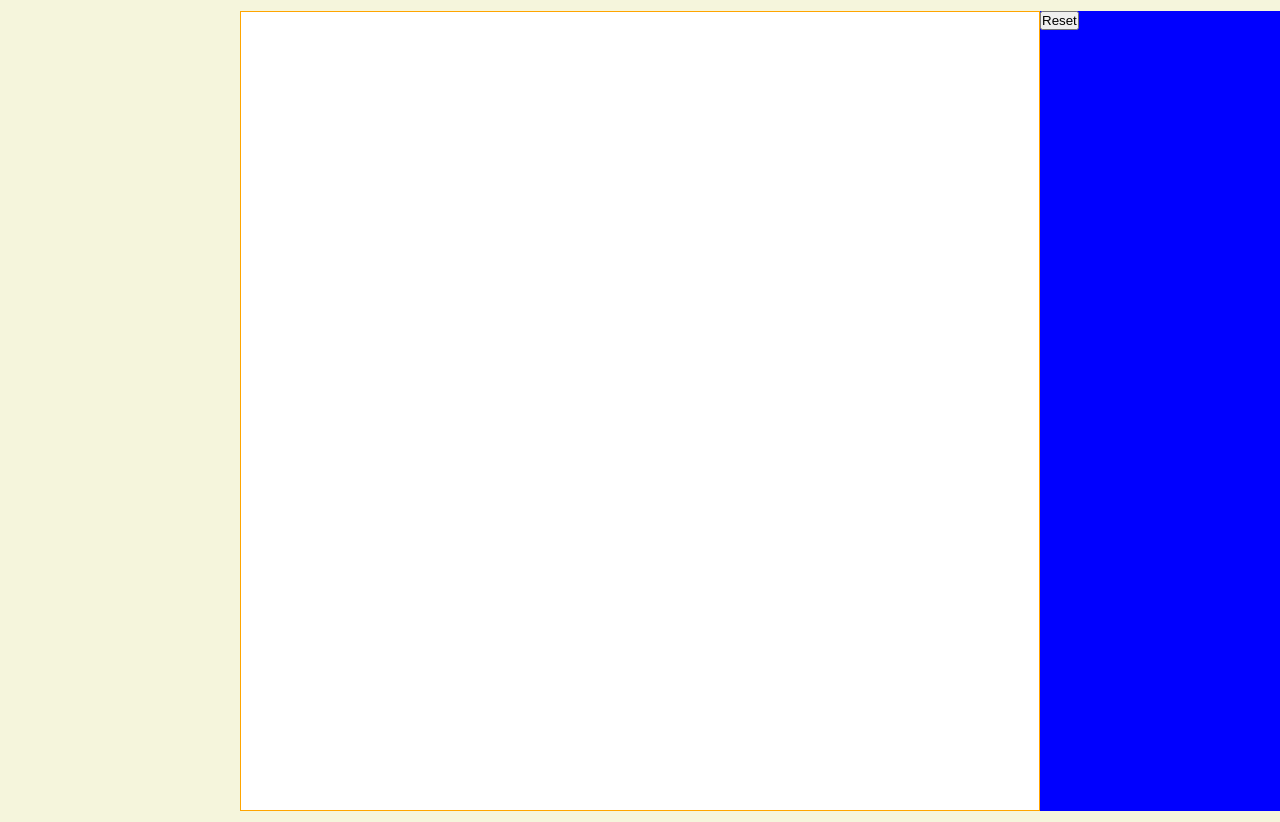
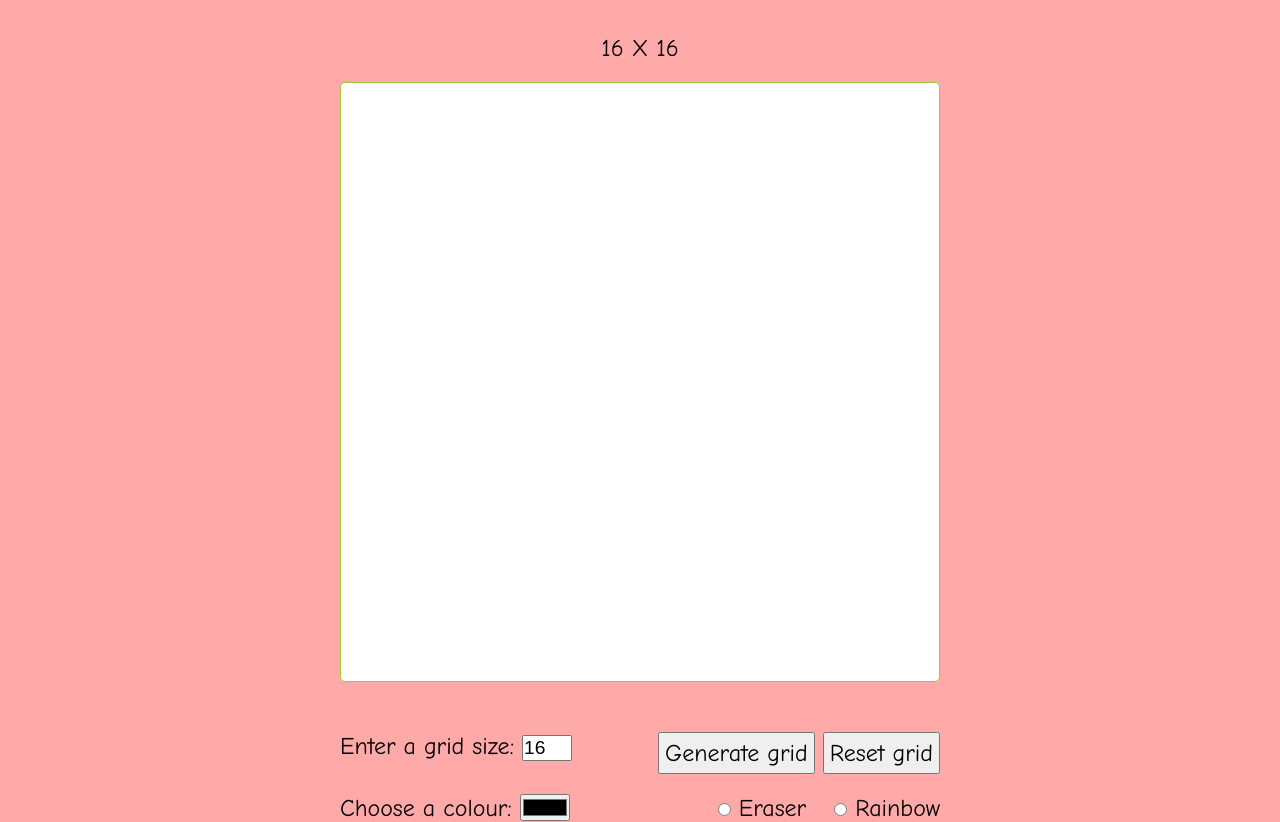
Before and after one commit to Will1611/etch-a-sketch, a plain HTML site: page index.html in a window 1280 px wide. Shown: the part 135-957 px from the top of the page. Drawn offline with Linux system fonts and the light colour scheme.

Commit message:
Built basic functionality

```diff
--- a/app.js
+++ b/app.js
@@ -2,25 +2,68 @@
 
 // Variables
 const sketch = document.querySelector(`.sketch`);
+const btnGrid = document.querySelector(`.btn-grid`);
 const btnReset = document.querySelector(`.btn-reset`);
+const input = document.querySelector(`.input`);
+const displayGrid = document.querySelector(`.display-grid`);
+const headingMain = document.querySelector(`.heading-main`);
 
-let gridSize = 16;
-let squares = [];
+const randomColors = [
+  `maroon`,
+  `brown`,
+  `olive`,
+  `teal`,
+  `navy`,
+  `black`,
+  `red`,
+  `orange`,
+  `yellow`,
+  `lime`,
+  `green`,
+  `cyan`,
+  `blue`,
+  `purple`,
+  `magenta`,
+  `gray`,
+  `pink`,
+  `#ffd8b1`,
+  `beige`,
+  `#aaffc3`,
+  `lavender`,
+  `white`,
+];
+
+let gridSize;
 
 // Functions
 
 function init() {
+  gridSize = 16;
+
+  generateGrid(gridSize);
+}
+
+function randomColour() {
+  const num = Math.floor(Math.random() * 21);
+}
+
+randomColour();
+
+function removeGrid() {
+  sketch.innerHTML = ``;
+}
+
+function generateGrid(gridSize) {
   for (let i = 1; i <= gridSize; i++) {
     const row = document.createElement("div");
     row.style.width = `100%`;
-    row.style.height = gridSize;
+    row.style.height = `${600 / gridSize}px`;
+    row.style.display = `flex`;
     sketch.appendChild(row);
     for (let j = 1; j <= gridSize; j++) {
       const square = document.createElement(`div`);
-      square.style.height = `${800 / gridSize}px`;
-      square.style.width = `${800 / gridSize}px`;
-
-      squares.push(square);
+      square.style.height = `${600 / gridSize}px`;
+      square.style.width = `${600 / gridSize}px`;
 
       row.appendChild(square);
       square.addEventListener(`mouseover`, () => {
@@ -32,11 +75,26 @@ function init() {
 
 init();
 
-for (let square of squares) {
-  square.removeEventListener;
-}
+btnGrid.addEventListener(`click`, () => {
+  if (input.value < 16 || input.value > 100) {
+    alert(`Enter a size between 16 and 100`);
+  } else {
+    removeGrid();
+    gridSize = input.value;
+    displayGrid.textContent = `${gridSize} X ${gridSize}`;
+    generateGrid(gridSize);
+  }
+});
 
-// document.body.addEventListener(`click`, () => {
-//   console.log(`clicked`);
-//   square.removeEventListener(`mouseover`, addEventListener);
-// });
+btnReset.addEventListener(`click`, () => {
+  const rows = Array.from(document.querySelector(`.sketch`).children);
+
+  for (let row of rows) {
+    const squares = row.children;
+    for (let square of squares) {
+      square.style.backgroundColor = `#fff`;
+    }
+  }
+  removeGrid();
+  generateGrid(gridSize);
+});
--- a/index.html
+++ b/index.html
@@ -8,15 +8,60 @@
   </head>
   <body>
     <header>
-      <h1>Etch-a-Sketch</h1>
+      <h1 class="heading-main">
+        Etch-a-Sketch
+        <!-- <span>E</span>
+        <span>t</span>
+        <span>c</span>
+        <span>h</span>
+        <span>-</span>
+        <span>a</span>
+        <span>-</span>
+        <span>S</span>
+        <span>k</span>
+        <span>e</span>
+        <span>t</span>
+        <span>c</span>
+        <span>h</span> -->
+      </h1>
     </header>
 
     <main>
       <div class="container">
-        <div class="hidden"></div>
+        <p class="display-grid">16 X 16</p>
         <div class="sketch"></div>
         <div class="menu">
-          <button class="btn-reset">Reset</button>
+          <div class="menu-row-1">
+            <div>
+              <label for="input">Enter a grid size:</label>
+              <input
+                class="input"
+                type="number"
+                name="input"
+                id="input"
+                value="16"
+              />
+            </div>
+            <div>
+              <button class="btn-grid">Generate grid</button>
+              <button class="btn-reset">Reset grid</button>
+            </div>
+          </div>
+          <div class="menu-row-2">
+            <div>
+              <label for="color">Choose a colour:</label>
+              <input type="color" id="color" />
+            </div>
+
+            <div>
+              <input type="radio" id="eraser" name="radio" />
+
+              <label for="eraser">Eraser</label>
+              <input type="radio" id="rainbow" name="radio" />
+
+              <label for="rainbow">Rainbow</label>
+            </div>
+          </div>
         </div>
       </div>
     </main>
--- a/style.css
+++ b/style.css
@@ -11,44 +11,75 @@ body {
   align-items: center;
   flex-direction: column;
   height: 100vh;
-  background-color: beige;
+  background-color: #ffa9a9;
   padding-top: 50px;
   font-family: "Comic Neue", cursive;
+  font-size: 1.5rem;
 }
 
-h1 {
+.heading-main {
   margin-bottom: 50px;
-  font-size: 40px;
-  font-style: italic;
+  font-size: 60px;
+  /* font-style: italic; */
 }
 
 main {
-  display: flex;
-  justify-content: flex-end;
-
-  width: 100%;
+  height: 100%;
 }
 
 .container {
+  margin: 0 auto;
+  height: 100%;
+}
+
+.sketch {
+  height: 600px;
+  width: 600px;
+  background-color: #fff;
+  display: flex;
+  flex-direction: column;
+  border: 1px solid yellowgreen;
+  margin-bottom: 50px;
+  border-radius: 5px;
+}
+
+.menu {
+  display: flex;
+  flex-direction: column;
+  width: 100%;
+  gap: 20px;
+  align-items: center;
+}
+
+.menu-row-1 {
+  display: flex;
+  width: 100%;
+  justify-content: space-between;
+}
+
+.menu-row-2 {
   display: flex;
   justify-content: space-between;
   width: 100%;
 }
 
-.sketch {
-  height: 800px;
-  width: 800px;
-  background-color: #fff;
-  display: flex;
-  border: 1px solid orange;
+p {
+  margin-bottom: 20px;
+  text-align: center;
 }
 
-.menu,
-.hidden {
-  height: 800px;
-  width: 400px;
+.input {
+  font-size: 1.2rem;
+  width: 50px;
 }
 
-.menu {
-  background-color: blue;
+button {
+  font-family: inherit;
+  font-size: inherit;
+  cursor: pointer;
+  padding: 5px;
 }
+
+#rainbow {
+  margin-left: 20px;
+}
```
